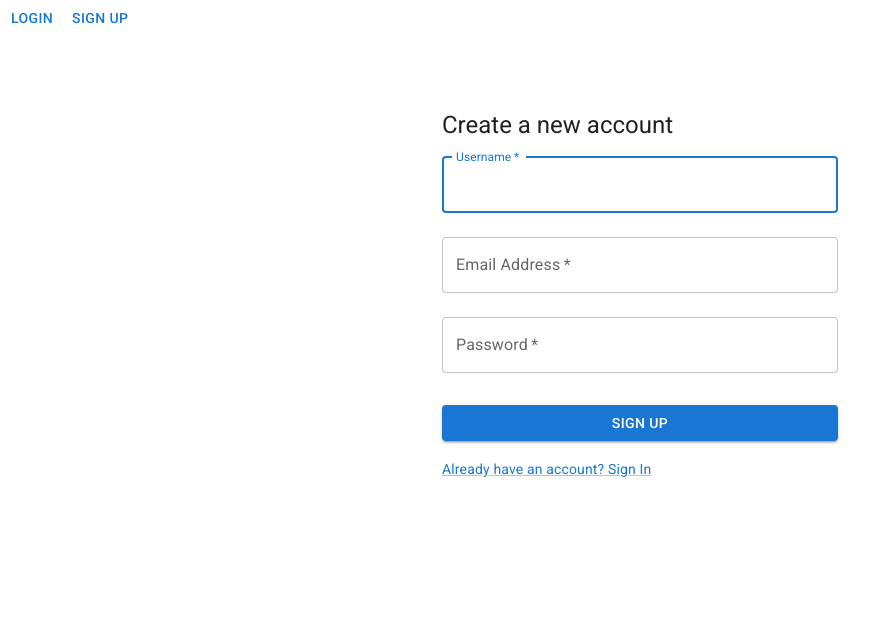
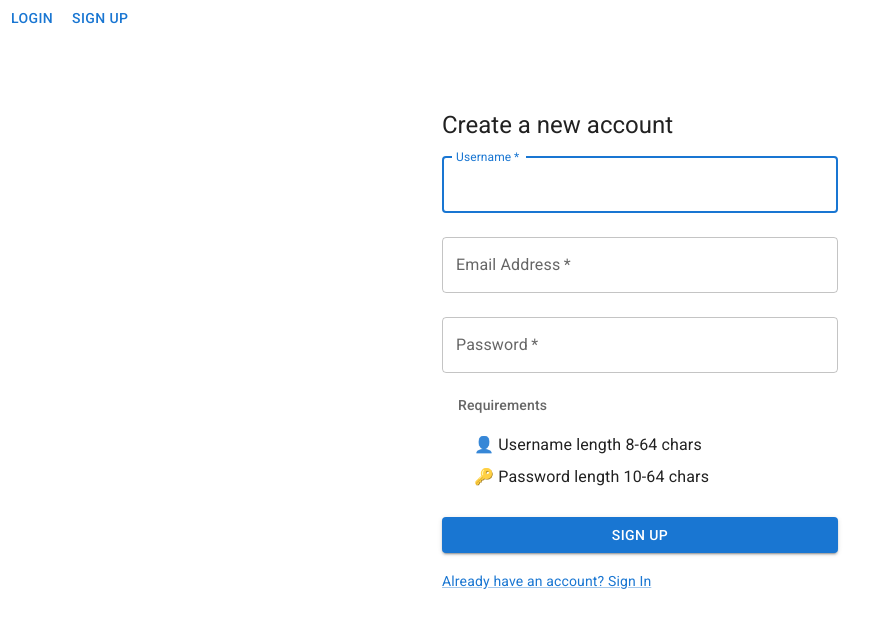
Before and after one commit to hajame/rakkeri, a React (Create React App) app in the folder client/: page /signup in a window 1280 px wide. Shown: the top 628 px of the page, without its empty margins (0-890 px from the left). Built offline with nearby package versions, Linux system fonts and the light colour scheme; no server answers.

Commit message:
WIP validate signup form fields

```diff
--- a/client/src/components/SignUpForm.js
+++ b/client/src/components/SignUpForm.js
@@ -11,15 +11,45 @@ import Grid from '@mui/material/Grid';
 import Box from '@mui/material/Box';
 import Typography from '@mui/material/Typography';
 import Container from '@mui/material/Container';
+import List from '@mui/material/List';
+import { ListItem } from '@mui/material';
+import ListSubheader from '@mui/material/ListSubheader';
+
+function validateEmail(email) {
+  // regex from w3docs.com
+  const res = /^(([^<>()\[\]\\.,;:\s@"]+(\.[^<>()\[\]\\.,;:\s@"]+)*)|(".+"))@((\[[0-9]{1,3}\.[0-9]{1,3}\.[0-9]{1,3}\.[0-9]{1,3}\])|(([a-zA-Z\-0-9]+\.)+[a-zA-Z]{2,}))$/;
+  return res.test(String(email).toLowerCase());
+}
+
+const validateField = (fieldText, min, max) => {
+  return fieldText.length > min && fieldText.length < max;
+};
+
+const validatePassword = (password) => {
+  return validateField(password, 10, 65);
+};
+
+const validateUsername = (username) => {
+  return validateField(username, 8, 65);
+};
+
 
 export const SignUpForm = () => {
   const [username, setUsername] = useState('');
   const [email, setEmail] = useState('');
   const [password, setPassword] = useState('');
 
+  function validateFields() {
+    return validateEmail(email) && validatePassword(password) && validateUsername(username);
+  }
+
   const handleSignUp = async (event) => {
     event.preventDefault();
     try {
+      if (!validateFields()) {
+        console.log('validation FAILED');
+        return;
+      }
       await userService.create({ username, email, password });
     } catch (e) {
       console.error('Error in creating new user', e);
@@ -52,6 +82,7 @@ export const SignUpForm = () => {
             fullWidth
             id='username'
             value={username}
+            error={username === '' ? false : !validateUsername(username)}
             label='Username'
             name='username'
             autoComplete='username'
@@ -64,6 +95,7 @@ export const SignUpForm = () => {
             fullWidth
             id='email'
             value={email}
+            error={email === '' ? false : !validateEmail(email)}
             label='Email Address'
             name='email'
             autoComplete='email'
@@ -75,12 +107,25 @@ export const SignUpForm = () => {
             fullWidth
             id='password'
             value={password}
+            error={password === '' ? false : !validatePassword(password)}
             label='Password'
             name='password'
             type='password'
             autoComplete='current-password'
             onChange={({ target }) => setPassword(target.value)}
           />
+          <List disablePadding={true} dense={true}
+          >
+            <ListSubheader>
+              Requirements
+            </ListSubheader>
+            <ListItem sx={{ paddingLeft: '2em' }}>
+              👤 Username length 8-64 chars
+            </ListItem>
+            <ListItem sx={{ paddingLeft: '2em' }}>
+              🔑 Password length 10-64 chars
+            </ListItem>
+          </List>
           <Button
             type='submit'
             fullWidth
--- a/client/src/components/Tracking.js
+++ b/client/src/components/Tracking.js
@@ -84,7 +84,7 @@ const Tracking = ({ tracking, updateTracking, tasks }) => {
             fullWidth
             maxWidth='sm'
           >
-            <DialogTitle>Edit tracking</DialogTitle>
+            <DialogTitle>{tracking.endTime ? 'Edit tracking' : 'Edit active tracking'}</DialogTitle>
             <DialogContent>
               <TextField
                 value={startTimeValue}
@@ -139,7 +139,7 @@ const Tracking = ({ tracking, updateTracking, tasks }) => {
                 renderInput={(params) => (
                   <TextField
                     {...params}
-                    label='What are you doing?'
+                    label='Task'
                     margin='dense'
                     InputProps={{
                       ...params.InputProps,
```
